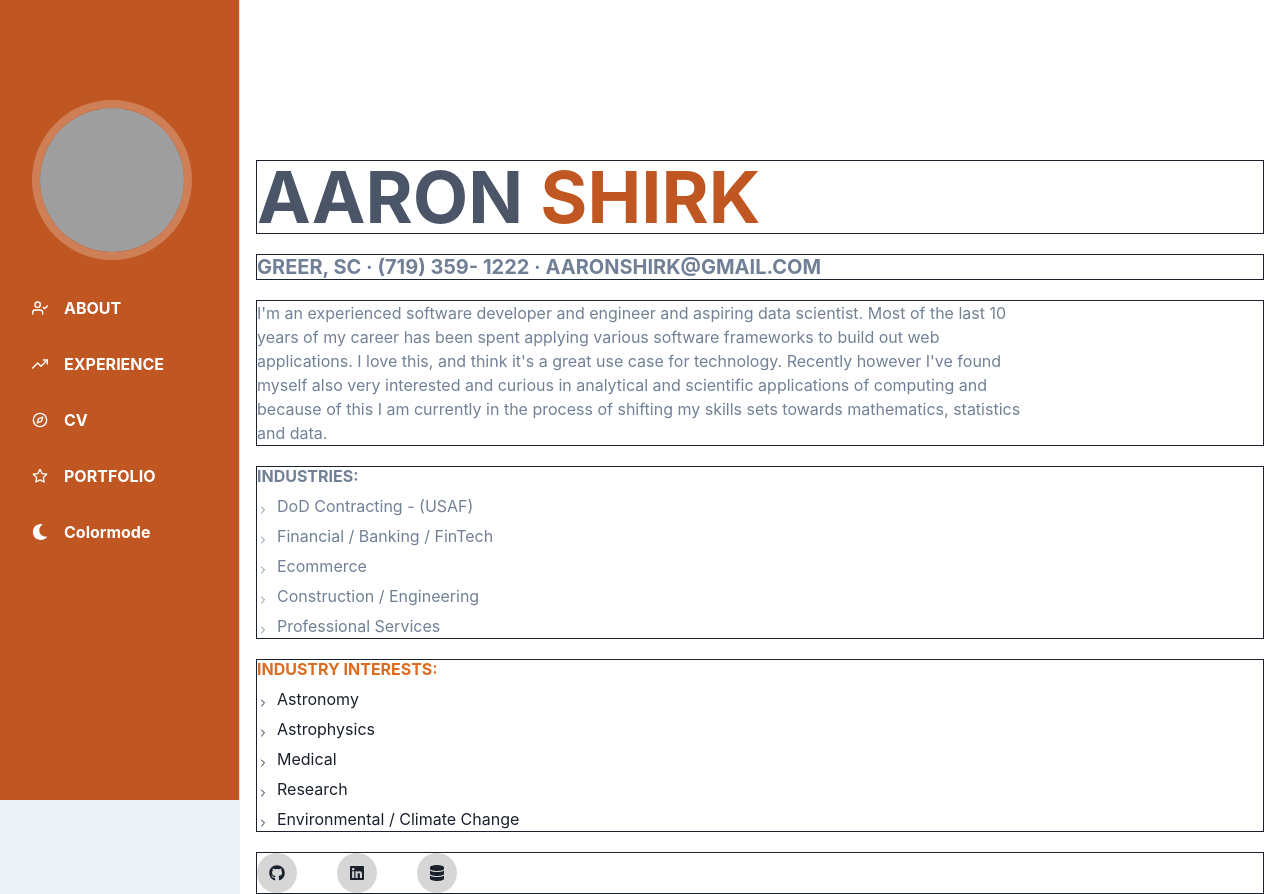
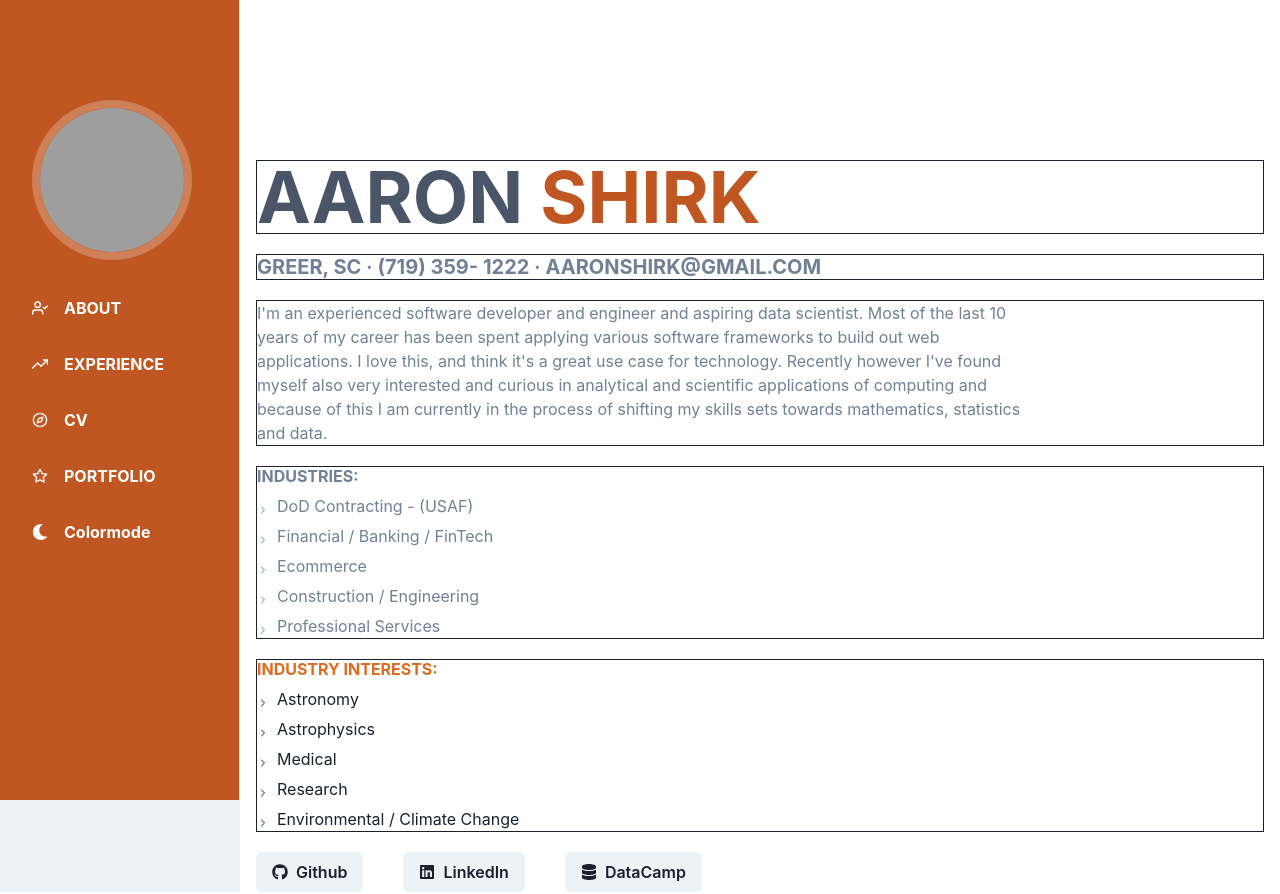
Before and after one commit to ashirk2013/portfolio-app, a React (Create React App) app in the folder webui/: page / in a window 1280 px wide. Built offline with nearby package versions, Linux system fonts and the light colour scheme; grey boxes are pictures that could not be loaded.

Commit message:
finish up social link buttons

```diff
--- a/webui/src/pages/About.jsx
+++ b/webui/src/pages/About.jsx
@@ -3,7 +3,7 @@ import {
   Container,
   HStack,
   Heading,
-  IconButton,
+  Button,
   Link,
   List,
   ListItem,
@@ -20,9 +20,9 @@ import {
 } from 'react-icons/fi';
 import { FaGithub, FaLinkedin, FaDatabase, FaGit } from 'react-icons/fa';
 
-const SocialButton = ({ icon, label, href }) => {
-  return <IconButton aria-label={label} as={'a'} href={href} icon={icon} />;
-};
+// const SocialButton = ({ icon, label, href }) => {
+//   return <IconButton aria-label={label} as={'a'} href={href} icon={icon} />;
+// };
 
 const About = () => {
   return (
@@ -120,35 +120,34 @@ const About = () => {
             </ListItem>
           </List>
         </Box>
-        <HStack align={'center'} spacing={10} border={'1px'}>
-          <IconButton
-            aria-label={'GitHub'}
-            size={'md'}
+        <HStack align={'center'} spacing={10}>
+          <Button
+            leftIcon={<FaGithub />}
+            as={'a'}
             href={'https://github.com/ashirk2013'}
-            icon={<FaGithub />}
-            isRound={true}
-            bg={useColorModeValue('blackAlpha.300', 'whiteAlpha.300')}
-            external
-          />
-          <IconButton
-            aria-label={'GitHub'}
-            size={'md'}
-            href={'https://github.com/ashirk2013'}
-            icon={<FaLinkedin />}
-            isRound={true}
-            bg={useColorModeValue('blackAlpha.300', 'whiteAlpha.300')}
-            external
-          />
-          <IconButton
+            target={'_blank'}
+            colorScheme={'gray'}
+          >
+            Github
+          </Button>
+          <Button
+            leftIcon={<FaLinkedin />}
             as={'a'}
-            aria-label={'GitHub'}
-            size={'md'}
-            href={'https://github.com/ashirk2013'}
-            icon={<FaDatabase />}
-            isRound={true}
-            bg={useColorModeValue('blackAlpha.300', 'whiteAlpha.300')}
-            isExternal
-          />
+            href={'https://www.linkedin.com/in/aaronshirk/'}
+            target={'_blank'}
+            colorScheme={'gray'}
+          >
+            LinkedIn
+          </Button>
+          <Button
+            leftIcon={<FaDatabase />}
+            as={'a'}
+            href={'https://www.datacamp.com/profile/aaronshirk'}
+            target={'_blank'}
+            colorScheme={'gray'}
+          >
+            DataCamp
+          </Button>
         </HStack>
       </Stack>
     </Container>
```
